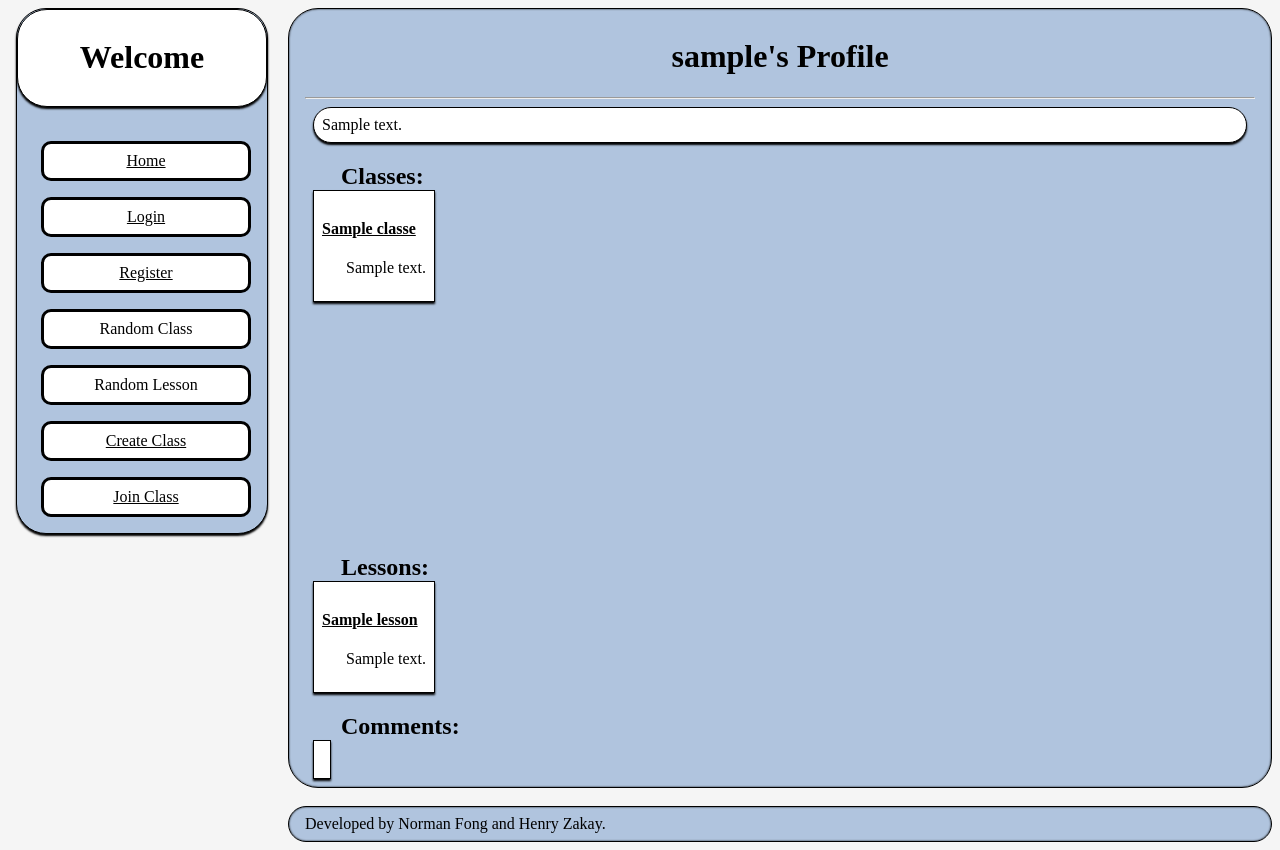
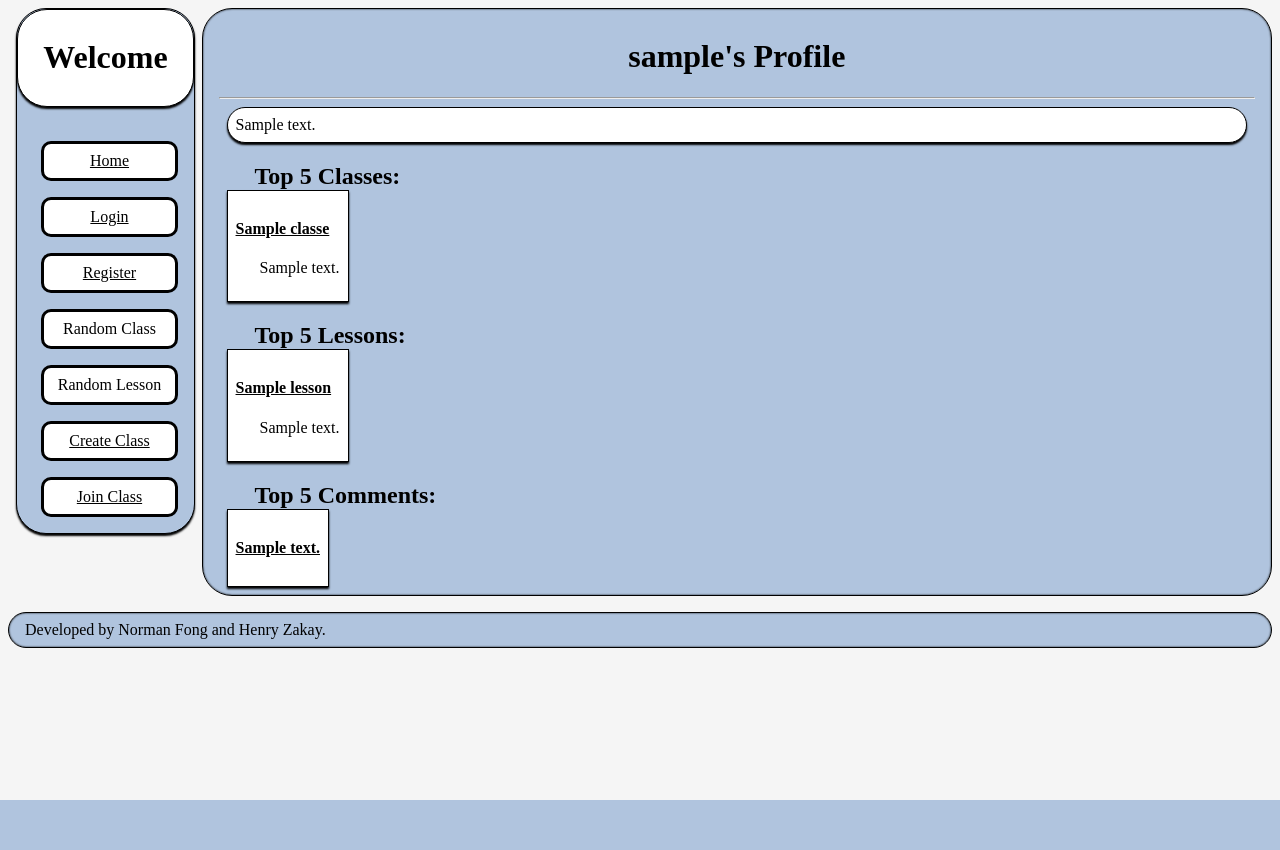
Before and after one commit to henz90/classnotes, a PHP site: template project/templates/profile.html.twig in a window 1280 px wide. After the commit the page ends 800 px from the top, so only its background shows below. Run offline with PHP 8.4, Linux system fonts and the light colour scheme; the template is opened without the code that fills it: most values are stand-ins (such as "Sample title", 1, 10 or a date in 2020); some libraries are stand-ins or nearby versions.

Commit message:
CSS and Profile completion

```diff
--- a/project/dailyscrum.txt
+++ b/project/dailyscrum.txt
@@ -156,6 +156,7 @@ YYYY/MM/DD  - NAME
 2.	Profile page completion
 3.  Editing: Updating the page doesn't show the newly edited content
     Create class redirects to another page with nothing on it. (addclass_success not loading properly)
+    Change Password redirects but doesn't change password
 
 2020/08/07 - NORMAN
 1.	Nothing in particular. Appointment + family matters were done
--- a/project/styles.css
+++ b/project/styles.css
@@ -15,10 +15,11 @@ body {
     float: left;
     border: 1px solid black;
     border-radius: 30px;
-    width: 250px;
+    width: 14%;
     position: sticky;
     top: 0.5em;
     left: 1em;
+    margin-bottom: 2em;
     background-color: lightsteelblue;
     box-shadow: 0px 2px 2px black;
 }
@@ -40,16 +41,18 @@ body {
 }
 
 #menu > li:hover {
-    background-color: whitesmoke;
+    background-color: #C8FFFF;
 }
 
 #content {
+    float: right;
     border: 1px solid black;
     border-radius: 30px;
     background-color: lightsteelblue;
-    width: auto;
+    width: 82%;
     height: auto;
-    margin-left: 17.5em;
+    margin-left: auto;
+    margin-bottom: 1em;
     padding: 0.5em 1em 0.5em 1em;
     box-shadow: inset 0 0 2px black;
 }
@@ -58,7 +61,6 @@ body {
     clear: both;
     border: 1px solid black;
     border-radius: 30px;
-    margin-left: 17.5em;
     background-color: lightsteelblue;
     padding: 0.5em 0 0.5em 1em;
     box-shadow: inset 0 0 2px black;
@@ -85,7 +87,7 @@ body {
 }
 
 .class:hover {
-    background-color: whitesmoke;
+    background-color: #C8FFFF;
 }
 
 .comments {
@@ -133,6 +135,16 @@ body {
 .title {
     float: left;
     width: 25em;
+}
+
+.top5 {
+    float: left;
+    background: white;
+    border: 1px solid black;
+    box-shadow: 0px 2px 2px black;
+    padding: 0.5em;
+    margin-left: 0.5em;
+    margin-right: 0.5em;
 }
 
 .upvote {
--- a/project/templates/profile.html.twig
+++ b/project/templates/profile.html.twig
@@ -13,9 +13,7 @@
     <!-- WIP:
     Password Change
     Profile Picture
-    Add Bio
     Change name?
-    Show Comments / Classes / Lessons
     -->
     {% if errorList %}
         <ul class="errorMessage">
@@ -24,6 +22,7 @@
         {% endfor %}
         </ul>
     {% endif %}
+    <!-- USER is logged in to this account -->
     {% if userSession['userid'] == u.userid %}
         {% if u.bio == NULL %}
             <h2>No Bio created</h2>
@@ -39,36 +38,29 @@
                     <textarea name="body" cols="60" rows="10">{{u.bio}}</textarea>
                     <p><input type="submit" value="Update Bio"></p>
                 </form>
-            <h2>Classes:</h2>
-            <div id="lessonaccordion">
+            <h2>Top 5 Classes:</h2>
                 {% for cl in classes %}
-                    <div class="lessonContainer">
+                    <div class="top5">
                         <a href="/class/{{cl.classid}}"><h4>{{cl.classname}}</h4></a>
                         <p>{{cl.body|raw}}</p>
                     </div>
                 {% endfor %}
-            </div>
             <br class="break">
-            <h2>Lessons:</h2>
-            <div id="lessonaccordion">
+            <h2>Top 5 Lessons:</h2>
                 {% for l in lessons %}
-                    <div class="lessonContainer">
+                    <div class="top5">
                         <a href="/lesson/{{l.lessonid}}"><h4>{{l.title}}</h4></a>
                         <p>{{l.body|raw}}</p>
                     </div>
                 {% endfor %}
-            </div>
             <br class="break">
-            <h2>Comments:</h2>
-            <div id="lessonaccordion">
+            <h2>Top 5 Comments:</h2>
                 {% for co in comments %}
-                    <div class="lessonContainer">
-                        <a href="/lesson/{{l.lessonid}}"><h4>{{l.title}}</h4></a>
+                    <div class="top5">
+                        <a href="/lesson/{{l.lessonid}}"><h4>{{co.body|raw}}</h4></a>
                         <p>{{l.body|raw}}</p>
                     </div>
                 {% endfor %}
-            </div>
-            <br class="break">
         {% endif %}
             <br class="break">
             <h2>Change Password:</h2>
@@ -95,35 +87,27 @@
         {% else %}
             <div class="class">{{u.bio|raw}}</div>
         {% endif %}
-            <h2>Classes:</h2>
-            <div id="lessonaccordion">
+            <h2>Top 5 Classes:</h2>
                 {% for cl in classes %}
-                    <div class="lessonContainer">
+                    <div class="top5">
                         <a href="/class/{{cl.classid}}"><h4>{{cl.classname}}</h4></a>
                         <p>{{cl.body|raw}}</p>
                     </div>
                 {% endfor %}
-            </div>
             <br class="break">
-            <h2>Lessons:</h2>
-            <div id="lessonaccordion">
+            <h2>Top 5 Lessons:</h2>
                 {% for l in lessons %}
-                    <div class="lessonContainer">
+                    <div class="top5">
                         <a href="/lesson/{{l.lessonid}}"><h4>{{l.title}}</h4></a>
                         <p>{{l.body|raw}}</p>
                     </div>
                 {% endfor %}
-            </div>
             <br class="break">
-            <h2>Comments:</h2>
-            <div id="lessonaccordion">
+            <h2>Top 5 Comments:</h2>
                 {% for co in comments %}
-                    <div class="lessonContainer">
-                        <a href="/lesson/{{l.lessonid}}"><h4>{{l.title}}</h4></a>
-                        <p>{{l.body|raw}}</p>
+                    <div class="top5">
+                        <a href="/"><h4>{{co.body|raw}}</h4></a> <!--FIXME: Link to comment location -->
                     </div>
                 {% endfor %}
-            </div>
-            <br class="break">
     {% endif %}
 {% endblock %}
```
Also changed, not shown: project/_users.php (+14 -5 lines).
